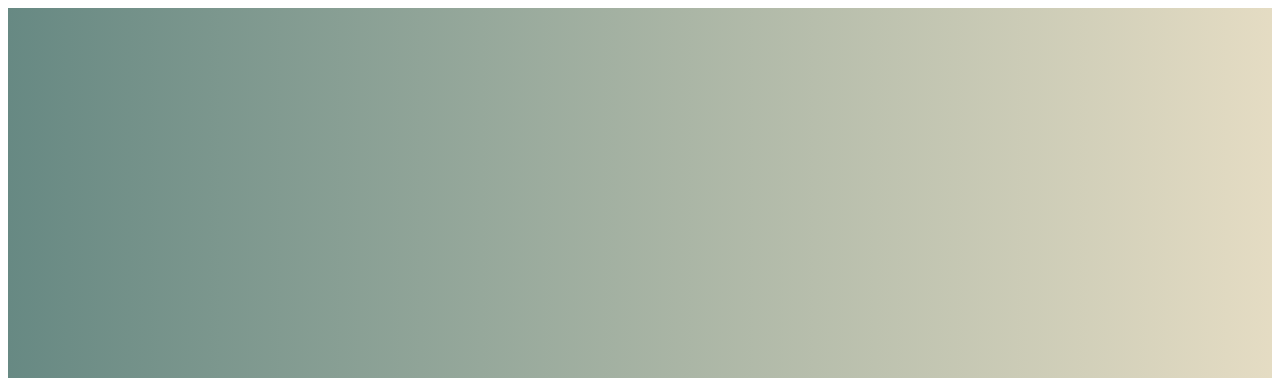
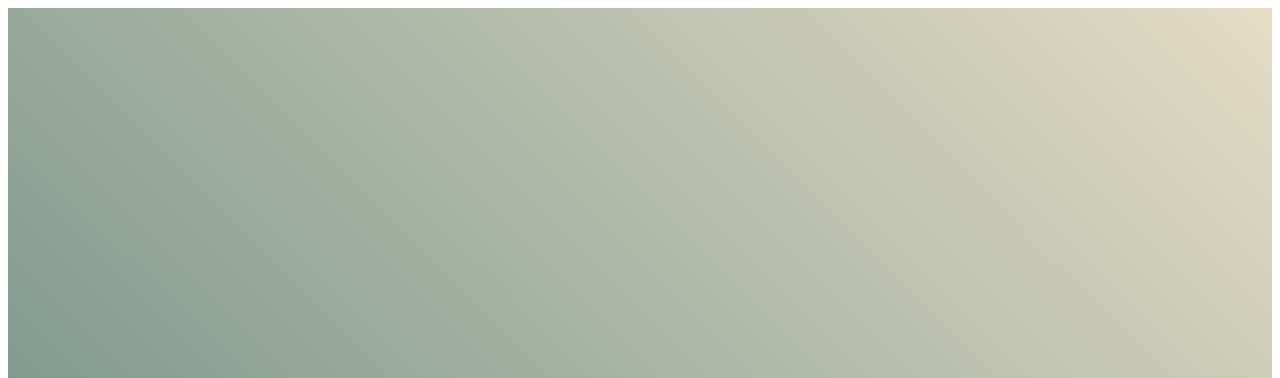
Before and after one commit to FlavioMartinsJr/EfeitoGradiente, a plain HTML site: page index.html in a window 1280 px wide. Shown: the top 378 px of the page. Drawn offline with Linux system fonts and the light colour scheme.

Commit message:
Update style.css

```diff
--- a/style.css
+++ b/style.css
@@ -23,7 +23,7 @@ h1{
     width: 100vw;
 
     /*enfeito de cores fundo*/
-    background: linear-gradient(90deg,#181d31,#678983,#e6ddc4,#f0e7ce);
+    background: linear-gradient(45deg,#181d31,#678983,#e6ddc4,#f0e7ce);
     background-size: 300% 300%;
     animation: colors 8s ease infinite;
     /*fim do efeito*/
```
